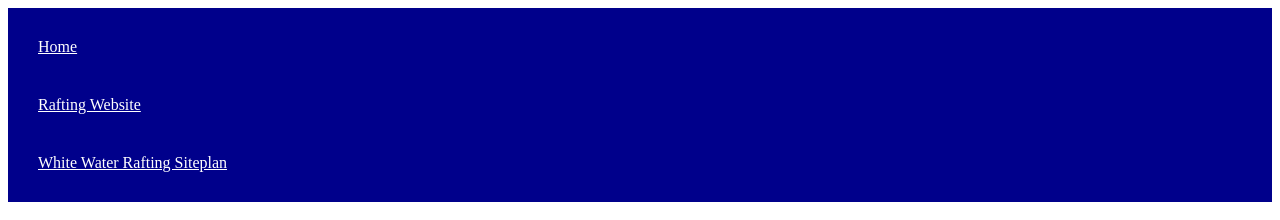
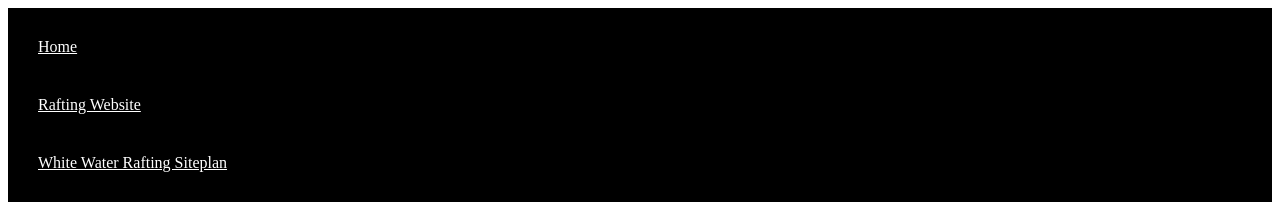
Before and after one commit to Black-Cloud1/wdd130, a plain HTML site: page index.html in a window 1280 px wide. Shown: the top 220 px of the page. Drawn offline with Linux system fonts and the light colour scheme.

Commit message:
Errors fixed

```diff
--- a/styles/styles.css
+++ b/styles/styles.css
@@ -1,5 +1,5 @@
 nav {
-    background: darkblue;
+    background-color: #000;
     padding: 10px;
 }
 
```
